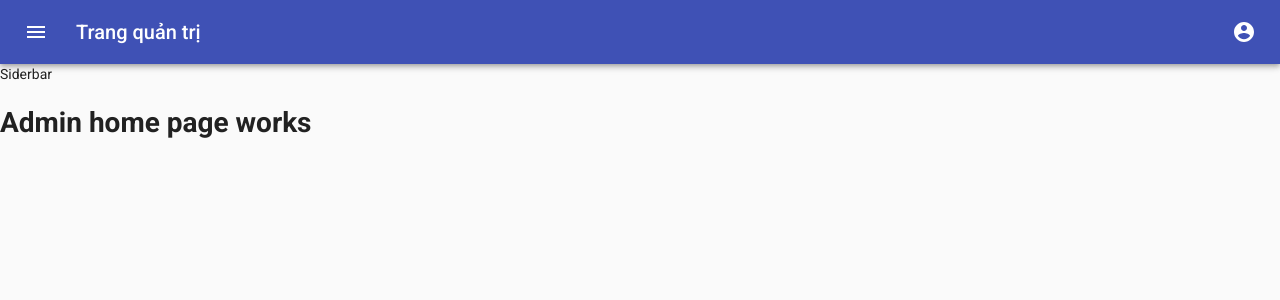
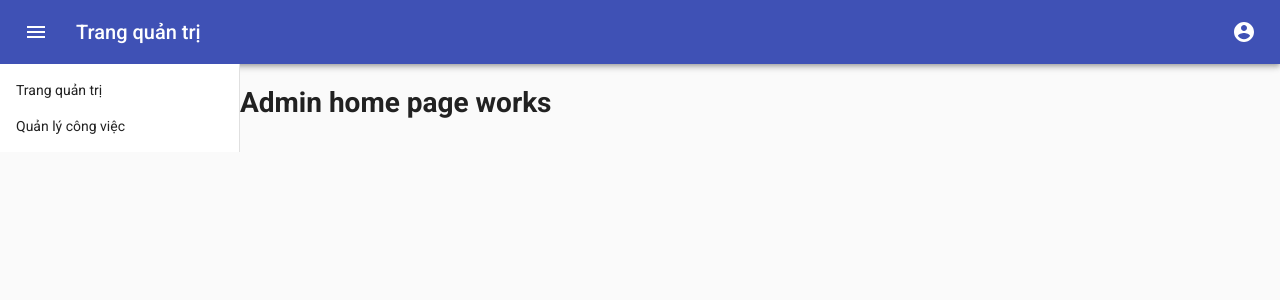
Before and after one commit to vanbui93/108-training-redux-saga, a React (Create React App) app: page / in a window 1280 px wide. Shown: the top 300 px of the page. Built offline with nearby package versions, Linux system fonts and the light colour scheme.

Commit message:
154 [MATERIAL-UI] Xay dung SideBar,Drawer, NavigationMenu

```diff
--- a/db.json
+++ b/db.json
@@ -31,8 +31,8 @@
       "id": 6
     },
     {
-      "title": "Học react",
-      "description": "su khac nhau giua redux-thunk và redux-saga  - Component goi redux-thunk => redux-thunk thuc hien action => action => reponsive (view component => action => dispatch(redux-thunk()) => Promise => responsive) - Component goi action => redux-saga lang nghe action => genarator function (saga) tra ve Promise (view component =>action =>  yield takeLatest(taskTypes.ACTION_TASK, actionTaskSaga) =>  dispatch => Promise => responsive)  function* rootSaga() {   yield takeLatest(taskTypes.DELETE_TASK, deleteTaskSaga) }  moi 1 event se co 3 action DELETE_TASK DELETE_TASK_SUCCESS DELETE_TASK_FAILED action dau tien bao cho reducer biet sap co 1 API request DELETE_TASK neu thanh cong tra ve DELETE_TASK_SUCCESS neu that bai tra ve DELETE_TASK_FAILED",
+      "title": "Học reactjs",
+      "description": "Học react sắp thành chánh quả",
       "status": 2,
       "id": 12
     }
--- a/src/components/Dashboard/Sidebar/index.js
+++ b/src/components/Dashboard/Sidebar/index.js
@@ -1,16 +1,64 @@
 import React, { Component } from 'react';
 import { withStyles } from '@material-ui/styles';
 import styles from './styles';
+import { PropTypes } from 'prop-types';
+import Drawer from '@material-ui/core/Drawer';
+import List from '@material-ui/core/List';
+import ListItem from '@material-ui/core/ListItem';
+import { ADMIN_ROUTES } from './../../../constants/index';
 
 class Siderbar extends Component {
+  constructor(props) {
+    super(props);
+    this.state = {
+      open: true,
+    }
+  }
+
+  toggleDrawer = (value) => {
+    this.setState({
+      open: value
+    })
+  };
+
+  renderList = () => {
+    const { classes } = this.props;
+    let xhtml = null;
+    xhtml = (
+      <div className={classes.list}>
+        <List component="div">
+          {ADMIN_ROUTES.map((item, index) => {
+            return (
+              <ListItem key={index} className={classes.menuItem} button>
+                {item.name}
+              </ListItem>
+            )
+          })}
+        </List>
+      </div>
+    );
+    return xhtml;
+  }
+
   render() {
+    const { open } = this.state;
+    const { classes } = this.props;
     return (
-      <div>
-        Siderbar
-      </div>
+      <Drawer open={open} onClose={() => this.toggleDrawer(false)}
+        variant="persistent"
+        classes={{
+          paper: classes.drawerPaper,
+        }}
+      >
+        {this.renderList()}
+      </Drawer>
     );
   }
 }
 
+Siderbar.propTypes = {
+  classes: PropTypes.object,
+  open: PropTypes.bool,
+}
 
 export default withStyles(styles)(Siderbar);
--- a/src/components/Dashboard/Sidebar/styles.js
+++ b/src/components/Dashboard/Sidebar/styles.js
@@ -0,0 +1,10 @@
+const styles = (theme) => ({
+  drawerPaper: {
+    width: 240,
+    maxWidth: 240,
+    zIndex: 10,
+    height: '100%',
+    position: 'relative',
+  }
+});
+export default styles;
--- a/src/components/Dashboard/index.js
+++ b/src/components/Dashboard/index.js
@@ -13,9 +13,11 @@ class Dashboard extends Component {
     const { children, classes, name } = this.props;
     return (
       <div className={classes.dashboard}>
-        <Header name={name}/>
-        <Sidebar/>
-        {children}
+        <Header name={name} />
+        <div className={classes.wrapper}>
+          <Sidebar />
+          <div className={classes.wrapperContent}>{children}</div>
+        </div>
       </div>
     );
   }
--- a/src/components/Dashboard/styles.js
+++ b/src/components/Dashboard/styles.js
@@ -0,0 +1,10 @@
+const styles = (theme) => ({
+  wrapper: {
+    display: 'flex',
+    flexDirection: 'row',
+  },
+  wrapperContent: {
+    width: '100%',
+  }
+});
+export default styles;
```
Also changed, not shown: src/components/Dashboard/Content/index.js (deleted, +0 -16 lines), src/components/Dashboard/Content/styles.js (deleted).
